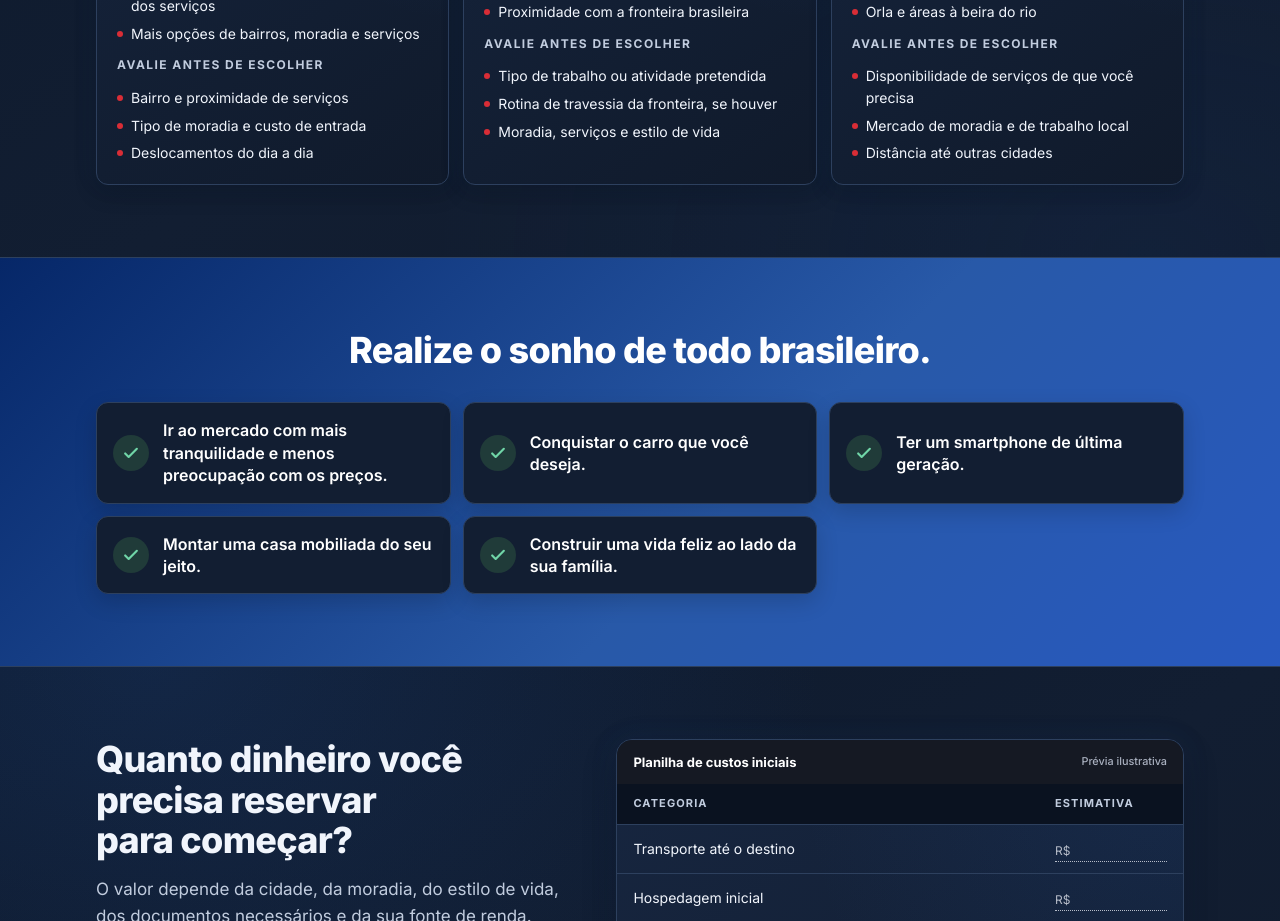
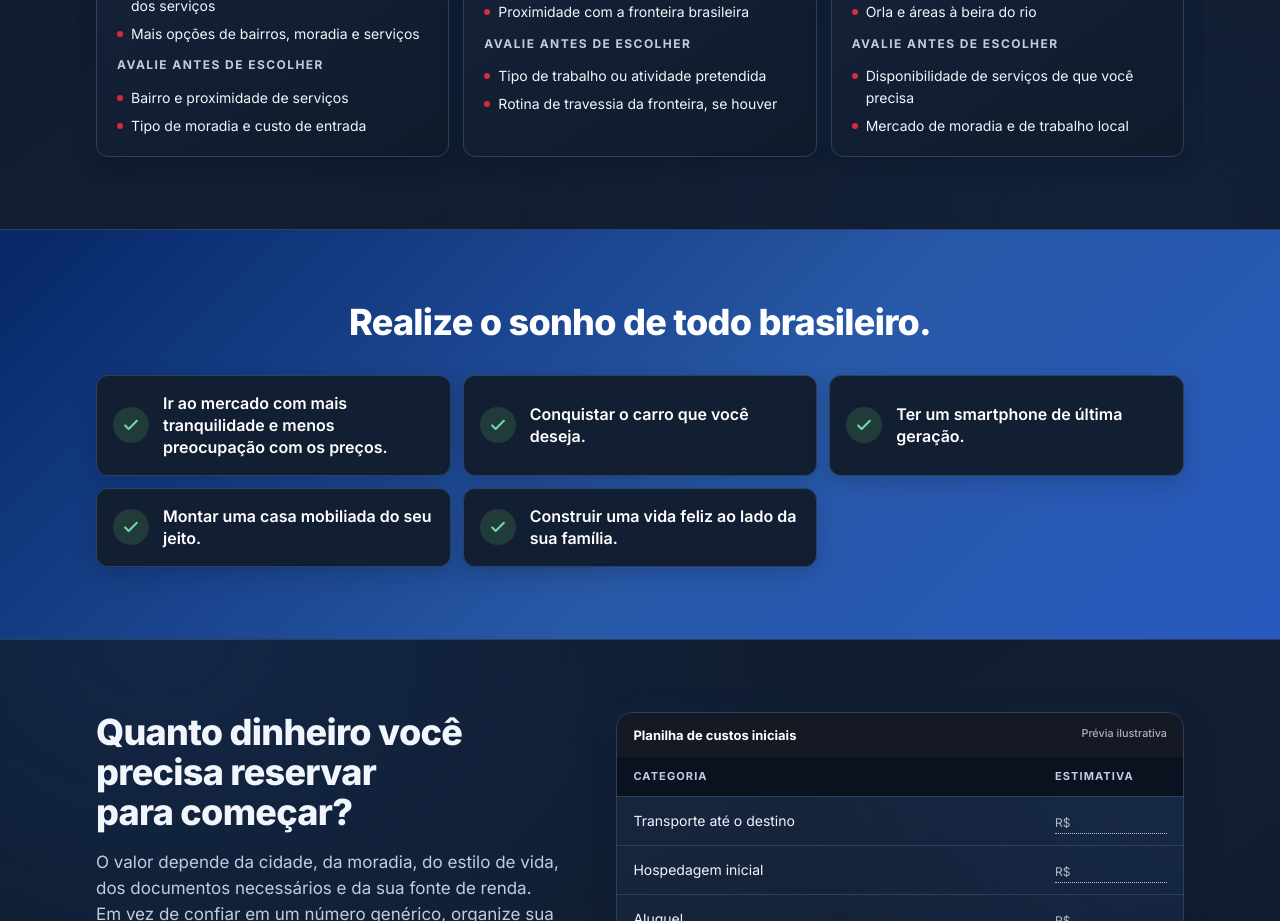
Before and after one commit to eduardoftn1/DSL, a React (Vite) app: page / in a window 1280 px wide. Shown: the part 4200-5121 px from the top of the page. Built offline with nearby package versions, Linux system fonts and the light colour scheme.

Commit message:
nos cards das cidades, limite a 2 na sessão 'avalie antes de escolhe...
Gerado pelo Zenly.

```diff
--- a/src/sections/Cities.jsx
+++ b/src/sections/Cities.jsx
@@ -8,7 +8,7 @@ const CITIES = [
     name: "Assunção",
     intro: "Capital do país e maior centro urbano, às margens do rio Paraguai.",
     traits: ["Sede de órgãos públicos e de grande parte dos serviços", "Mais opções de bairros, moradia e serviços"],
-    factors: ["Bairro e proximidade de serviços", "Tipo de moradia e custo de entrada", "Deslocamentos do dia a dia"],
+    factors: ["Bairro e proximidade de serviços", "Tipo de moradia e custo de entrada"],
   },
   {
     id: "cde",
@@ -19,7 +19,6 @@ const CITIES = [
     factors: [
       "Tipo de trabalho ou atividade pretendida",
       "Rotina de travessia da fronteira, se houver",
-      "Moradia, serviços e estilo de vida",
     ],
   },
   {
@@ -31,7 +30,6 @@ const CITIES = [
     factors: [
       "Disponibilidade de serviços de que você precisa",
       "Mercado de moradia e de trabalho local",
-      "Distância até outras cidades",
     ],
   },
 ];
```
